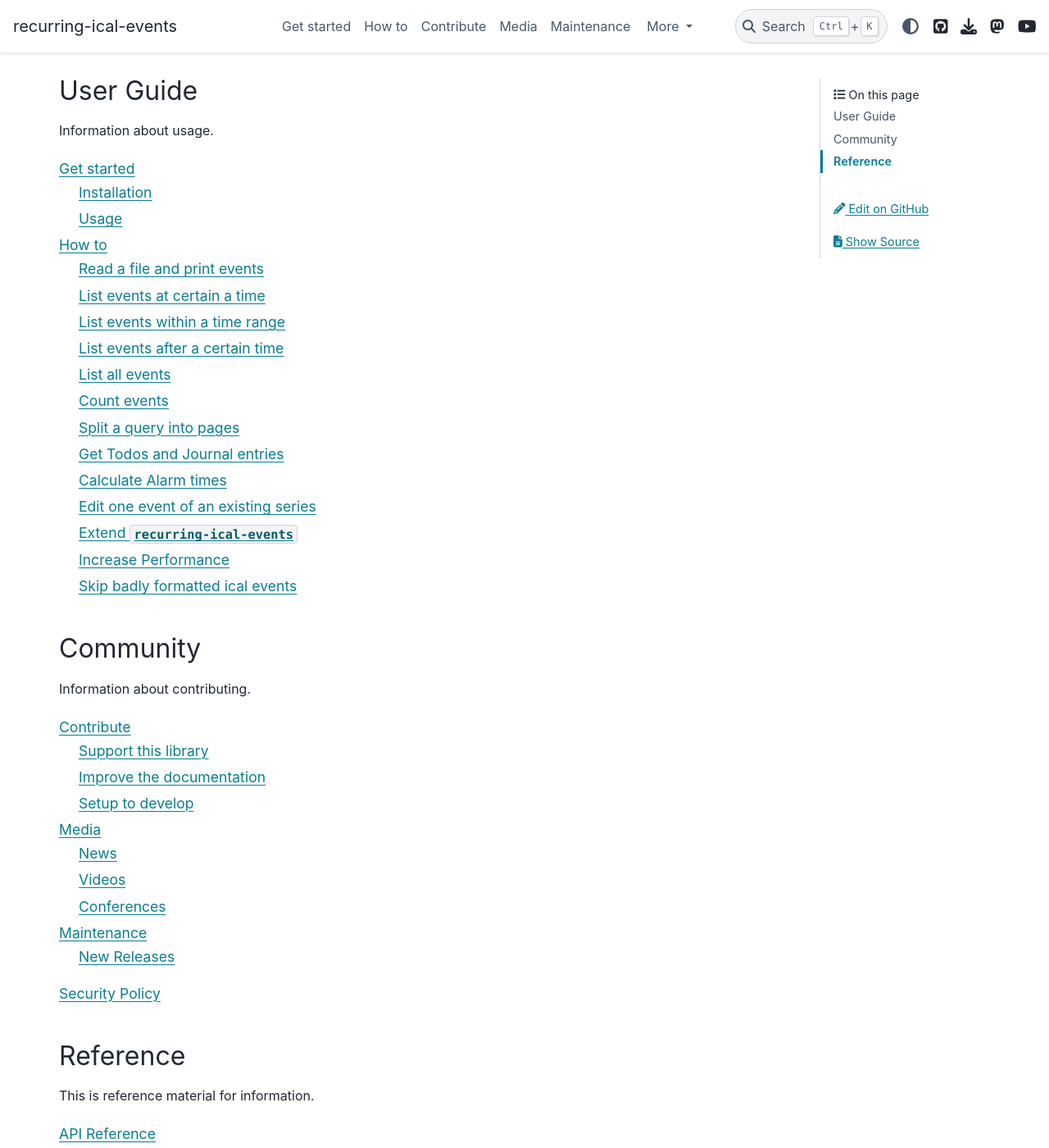
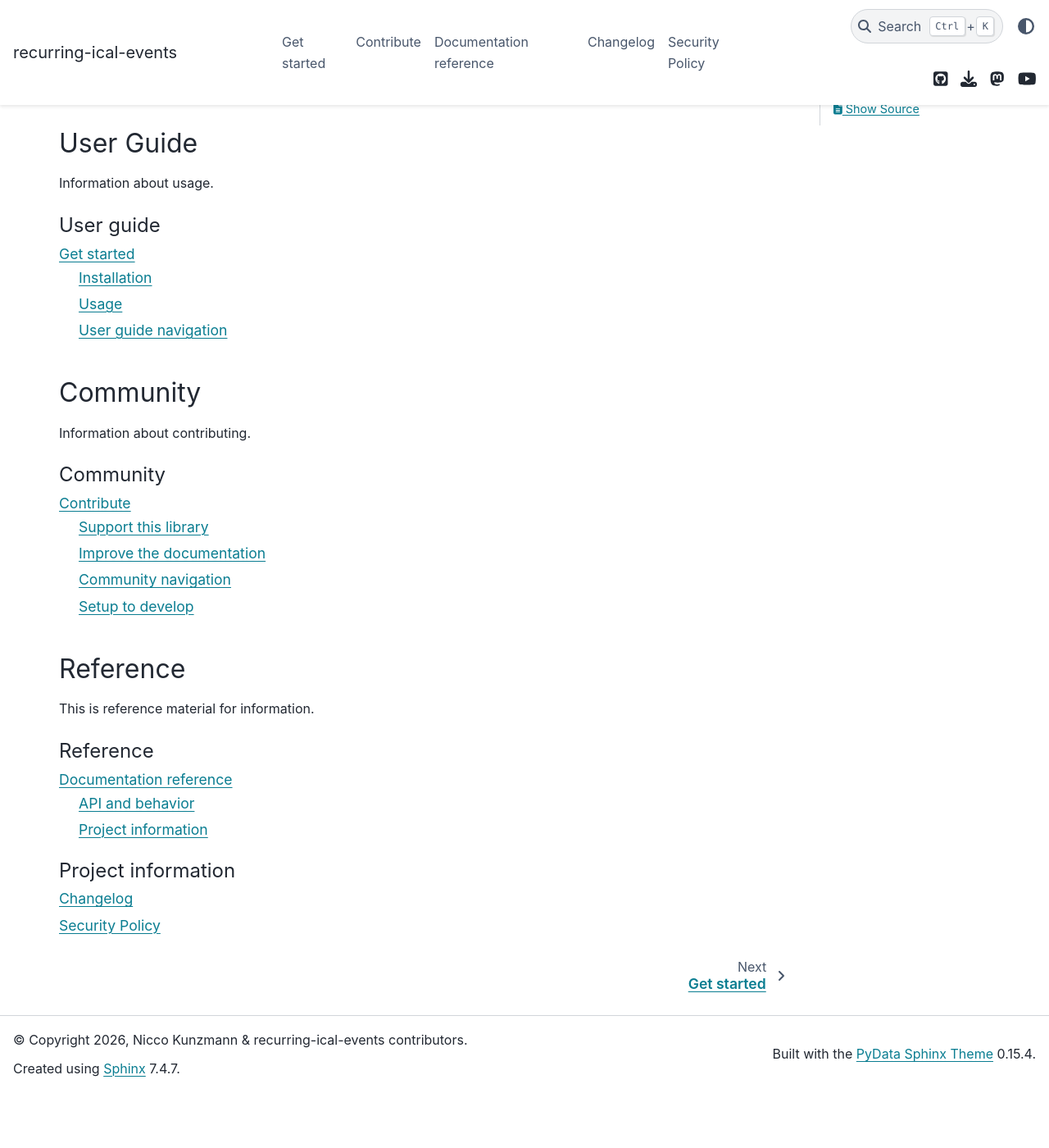
Before and after one commit to niccokunzmann/python-recurring-ical-events, a Sphinx documentation site: the page built from docs/index.md, in a window 1280 px wide and 1400 px high, scrolled down 287 px. Shown: the whole window at 82% size. Built offline with Sphinx 7.4.7 and the PyData theme 0.15.4, drawn with Linux system fonts in a browser that asks for light colours; after the commit the page ends 1619 px from its top, so only the background shows below that; some of the changed text lies outside the part shown.

Commit message:
Improve docs navigation
Add section toctrees for the user guide, community, and reference docs, plus a few small wording fixes.

Co-authored-by: Copilot <223556219+Copilot@users.noreply.github.com>

````diff
--- a/docs/community/index.md
+++ b/docs/community/index.md
@@ -30,6 +30,16 @@ and we can have a look and use your suggestions.
 For style and formatting, please consult the [documentation reference section].
 
 [documentation reference section]: ../reference/documentation
+
+## Community navigation
+
+```{toctree}
+:maxdepth: 1
+:caption: Community
+
+media
+maintenance
+```
 
 ## Setup to develop
 
--- a/docs/index.md
+++ b/docs/index.md
@@ -51,16 +51,9 @@ Information about contributing.
 
 ```{toctree}
 :maxdepth: 2
+:caption: Community
 
 community/index
-community/media
-community/maintenance
-```
-
-```{toctree}
-:maxdepth: 1
-
-security_policy
 ```
 
 ## Reference
@@ -69,20 +62,15 @@ This is reference material for information.
 
 ```{toctree}
 :maxdepth: 2
+:caption: Reference
 
-reference/api
-reference/architecture
-reference/compatibility
-reference/dependencies
-reference/documentation
-reference/related-projects
-reference/research
-
+reference/index
 ```
 
 ```{toctree}
 :maxdepth: 1
+:caption: Project information
 
 changelog
-reference/license
+security_policy
 ```
--- a/docs/reference/related-projects.rst
+++ b/docs/reference/related-projects.rst
@@ -7,8 +7,8 @@ Related Projects
 - `Open Web Calendar <https://github.com/niccokunzmann/open-web-calendar>`_ - a web calendar to embed into websites which uses this library
 - `icspy <https://icspy.readthedocs.io/>`_ - to create your own calendar events
 - `pyICSParser <https://pypi.org/project/pyICSParser/>`_ - parse icalendar files and return event times (`GitHub <https://github.com/oberron/pyICSParser>`__)
-- `ics-query`_ - a **command line** impementation of ``recurring-ical-events``
-- `icalendar-events-cli`_ - another **command line** impementation of ``recurring-ical-events``
+- `ics-query`_ - a **command line** implementation of ``recurring-ical-events``
+- `icalendar-events-cli`_ - another **command line** implementation of ``recurring-ical-events``
 - `caldav`_ - the python caldav client library
 - `plann`_ - a **command line** caldav client
 - `ics_calendar`_ - Provides a component for ICS (icalendar) calendars for `Home Assistant`_
--- a/docs/user-guide/index.md
+++ b/docs/user-guide/index.md
@@ -68,3 +68,12 @@ We have a comprehensive list of **[examples]** to get you started.
 
 [icalendar]: https://icalendar.readthedocs.io
 [examples]: examples.rst
+
+## User guide navigation
+
+```{toctree}
+:maxdepth: 1
+:caption: User guide
+
+examples
+```
````
Also changed, not shown: other parts of docs/index.md (+1 -1 lines), docs/reference/compatibility.md (+1 -1 lines), docs/reference/index.md (added, +34 -0 lines).
